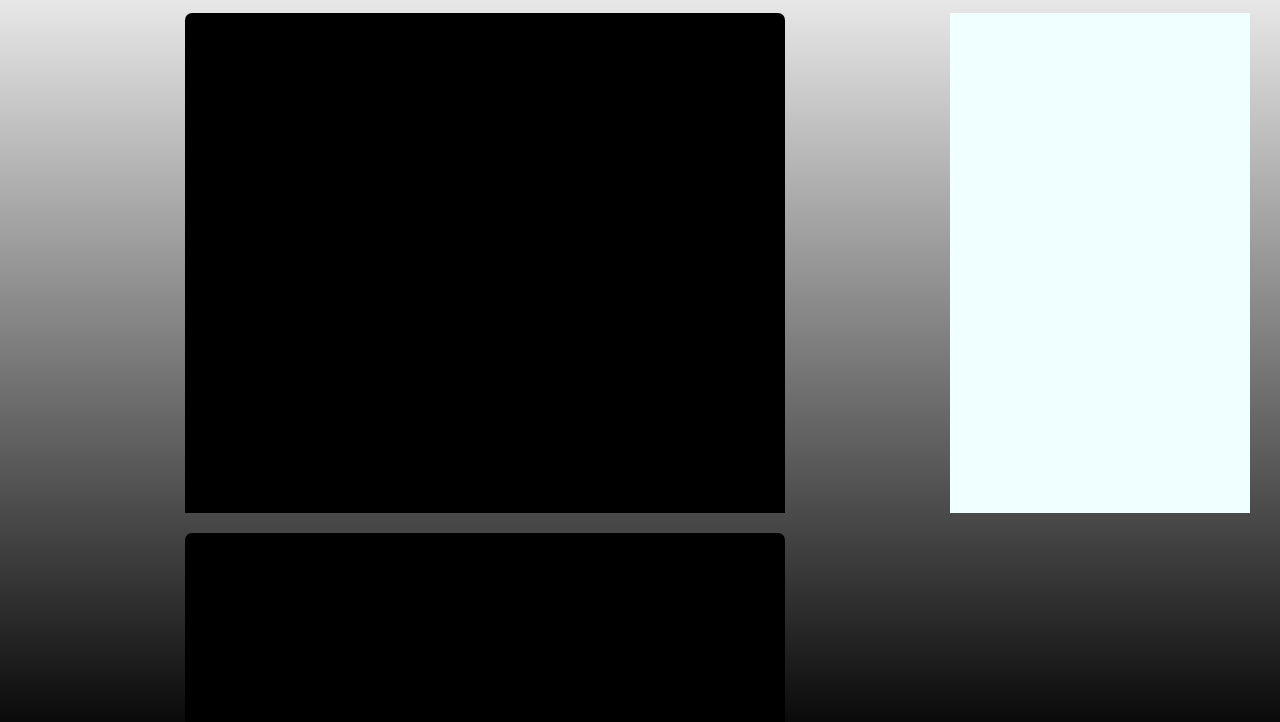
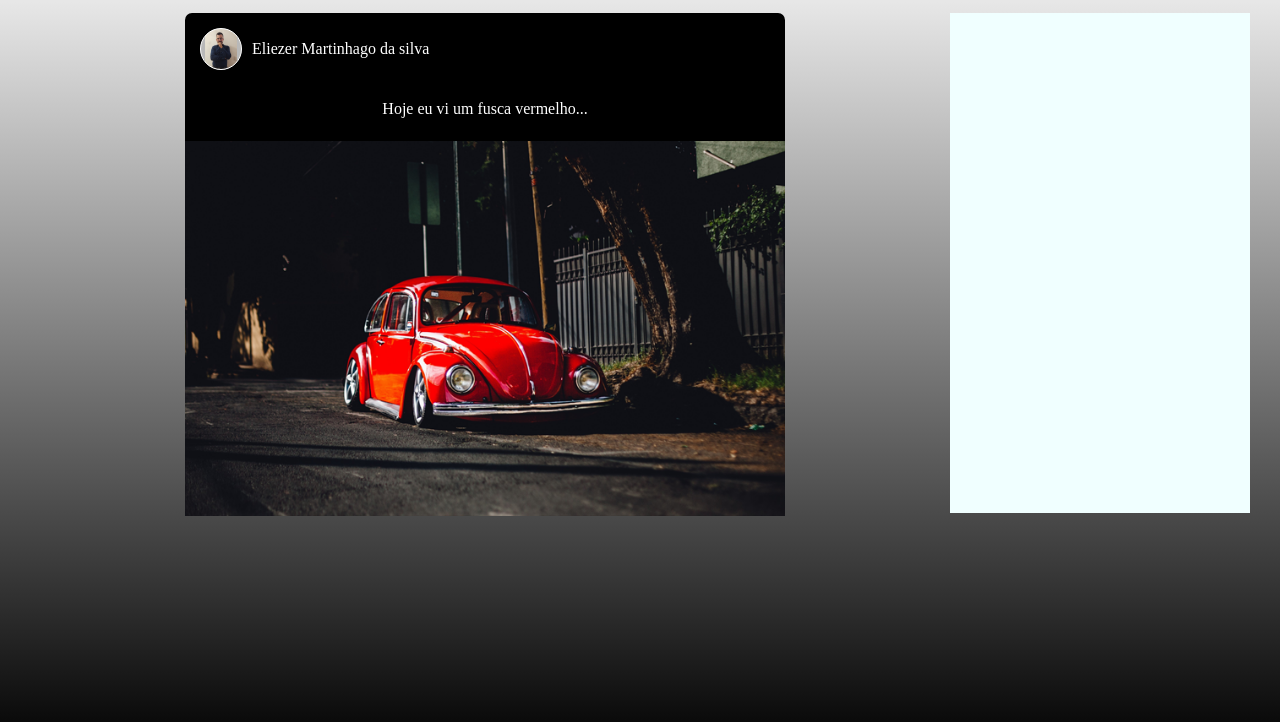
Before and after one commit to Eliezer335/Social-Car, a plain HTML site: page Feed/index.html in a window 1280 px wide. Shown: the part 77-799 px from the top of the page. Drawn offline with Linux system fonts and the light colour scheme.

Commit message:
🚧  Progress:  Desenvolvendo a pagina do feed

```diff
--- a/Feed/index.html
+++ b/Feed/index.html
@@ -14,6 +14,7 @@
         </div>
         <div class="botoesCabecario">
             <h2 class="botoesHeader"><b>Feed</b></h2>
+            <h2 class="botoesHeader">Perfil</h2>
             <h2 class="botoesHeader">Quizz</h2>
             <h2 class="botoesHeader">Sobre</h2>
         </div>
@@ -22,12 +23,12 @@
 
         <div class="publicacoes">
             <div class="publicacao">
-            </div>
-
-            <div class="publicacao">
-            </div>
-
-            <div class="publicacao">
+                <div class="containerUsuario">
+                    <div class="imgUsuario"></div>
+                    <div class="nomeUsuario">Eliezer Martinhago da silva</div>
+                </div>
+                <div class="legendaPublicacao">Hoje eu vi um fusca vermelho...</div>
+                <div class="imgPublicacao"></div>
             </div>
 
         </div>
--- a/Feed/style.css
+++ b/Feed/style.css
@@ -77,3 +77,42 @@ body{
     background-color: rgb(0, 0, 0);
     margin-bottom: 20px;
 }
+
+.containerUsuario{
+    color: white;
+    display: flex;
+    align-items: center;
+    padding: 15px;
+    box-sizing: border-box;
+}
+
+.imgUsuario{
+    width: 40px;
+    height: 40px;
+    border-radius: 50%;
+    background-image: url(imagem1.png);
+    background-position: center;
+    background-repeat: no-repeat;
+    background-size: contain;
+    border: solid 0.5px white;
+    background-color: rgb(184, 184, 184);
+}
+.nomeUsuario{
+    margin-left: 10px;
+}
+
+.legendaPublicacao{
+    color: white;
+    padding-top: 15px;
+    text-align: center;
+}
+
+.imgPublicacao{
+    width: 600px;
+    height: 400px;
+    margin-top: 10px;
+    background-image: url(fusca.png);
+    background-position: center;
+    background-repeat: no-repeat;
+    background-size: contain;
+}
```
Also changed, not shown: Feed/fusca.png (added), Feed/imagem1.png (added), images/imagem1.png (added).
